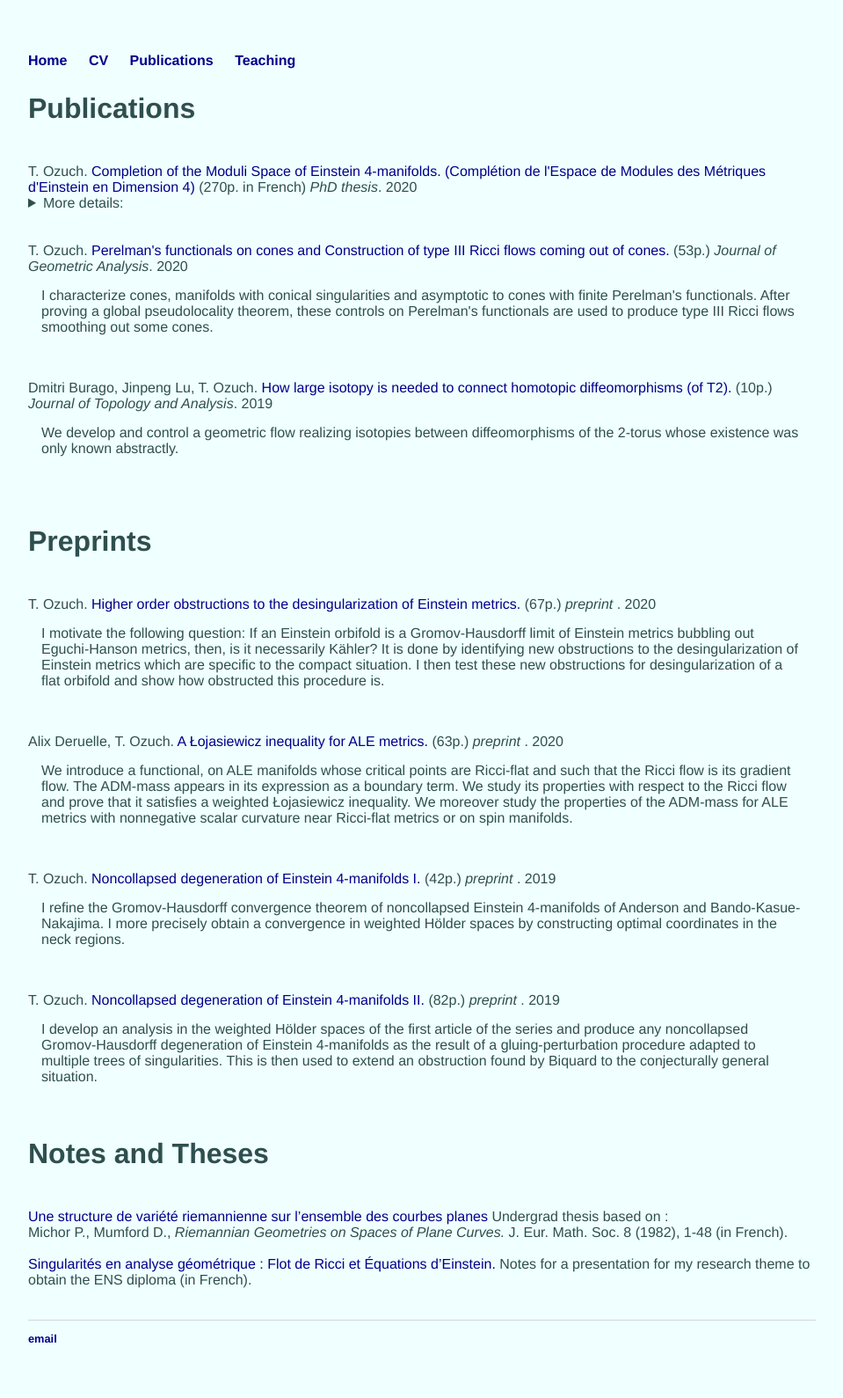
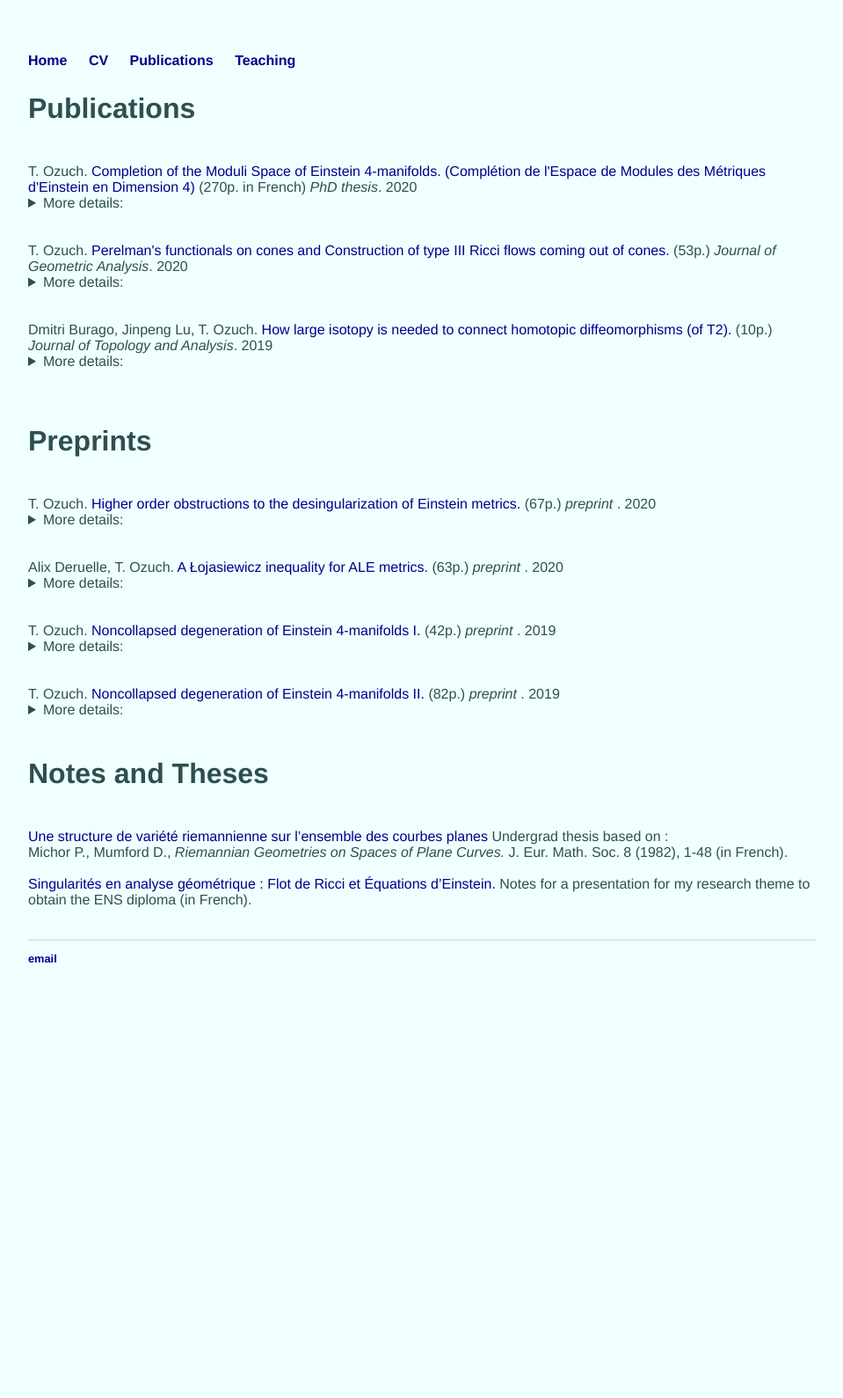
Before and after one commit to tristanozuch/tristanozuch.github.io, a Jekyll site: the page built from publications/index.html, in a window 1280 px wide. Shown: the whole page at 88% size, without its empty margins (160-1119 px from the left). Built offline with Jekyll 4.4.1, drawn with Linux system fonts in a browser that asks for light colours; after the commit the page ends 1157 px from its top, so only the background shows below that.

Commit message:
Update index.html

```diff
--- a/publications/index.html
+++ b/publications/index.html
@@ -14,35 +14,45 @@ title: Publications
 
 <br /> T. Ozuch. <a href="https://link.springer.com/article/10.1007/s12220-018-00131-w"> Perelman's functionals on cones and Construction of type III Ricci flows coming out of cones. </a> (53p.)
 <i> Journal of Geometric Analysis</i>. 2020 <br />
+<details>
+  <summary>More details:</summary>
 <div style="margin: 15px;"> I characterize cones, manifolds with conical singularities and asymptotic to cones with finite Perelman's functionals. After proving a global pseudolocality theorem, these controls on Perelman's functionals are used to produce type III Ricci flows smoothing out some cones.</div>
-<br />
+</details><br />
 
 <br /> Dmitri Burago, Jinpeng Lu, T. Ozuch. <a href="https://www.worldscientific.com/doi/abs/10.1142/S1793525320500028?journalCode=jta"> How large isotopy is needed to connect homotopic diffeomorphisms (of T2).</a> (10p.)
 <i>Journal of Topology and Analysis</i>. 2019<br />
+<details>
+  <summary>More details:</summary>
 <div style="margin: 15px;"> We develop and control a geometric flow realizing isotopies between diffeomorphisms of the 2-torus whose existence was only known abstractly.</div>
-<br />
+</details><br />
   <br />
 
 <h2>Preprints</h2>
 <br /> T. Ozuch. <a href="https://arxiv.org/abs/2012.13316"> Higher order obstructions to the desingularization of Einstein metrics.</a> (67p.)  <i>preprint </i>.
- 2020
-<br /> <div style="margin: 15px;"> I motivate the following question: If an Einstein orbifold is a Gromov-Hausdorff limit of Einstein metrics bubbling out Eguchi-Hanson metrics, then, is it necessarily Kähler? It is done by identifying new obstructions to the desingularization of Einstein metrics which are specific to the compact situation. I then test these new obstructions for desingularization of a flat orbifold and show how obstructed this procedure is.</div>
-<br />
+ 2020<br />
+<details>
+  <summary>More details:</summary>
+<div style="margin: 15px;"> I motivate the following question: If an Einstein orbifold is a Gromov-Hausdorff limit of Einstein metrics bubbling out Eguchi-Hanson metrics, then, is it necessarily Kähler? It is done by identifying new obstructions to the desingularization of Einstein metrics which are specific to the compact situation. I then test these new obstructions for desingularization of a flat orbifold and show how obstructed this procedure is.</div>
+</details><br />
 
 <br /> Alix Deruelle, T. Ozuch. <a href="https://https://arxiv.org/abs/2007.09937"> A Łojasiewicz inequality for ALE metrics.</a> (63p.)  <i>preprint </i>.
  2020
-<br /> <div style="margin: 15px;"> We introduce a functional, on ALE manifolds whose critical points are Ricci-flat and such that the Ricci flow is its gradient flow. The ADM-mass appears in its expression as a boundary term. We study its properties with respect to the Ricci flow and prove that it satisfies a weighted Łojasiewicz inequality. We moreover study the properties of the ADM-mass for ALE metrics with nonnegative scalar curvature near Ricci-flat metrics or on spin manifolds. </div>
 <br />
+<details>
+  <summary>More details:</summary><div style="margin: 15px;"> We introduce a functional, on ALE manifolds whose critical points are Ricci-flat and such that the Ricci flow is its gradient flow. The ADM-mass appears in its expression as a boundary term. We study its properties with respect to the Ricci flow and prove that it satisfies a weighted Łojasiewicz inequality. We moreover study the properties of the ADM-mass for ALE metrics with nonnegative scalar curvature near Ricci-flat metrics or on spin manifolds. </div>
+</details><br />
 
 <br /> T. Ozuch. <a href="https://arxiv.org/abs/1909.12957"> Noncollapsed degeneration of Einstein 4-manifolds I.</a> (42p.) <i>preprint </i>.
  2019
-<br /> <div style="margin: 15px;"> I refine the Gromov-Hausdorff convergence theorem of noncollapsed Einstein 4-manifolds of Anderson and Bando-Kasue-Nakajima. I more precisely obtain a convergence in weighted Hölder spaces by constructing optimal coordinates in the neck regions.</div>
-<br />
+<br /> <details>
+  <summary>More details:</summary><div style="margin: 15px;"> I refine the Gromov-Hausdorff convergence theorem of noncollapsed Einstein 4-manifolds of Anderson and Bando-Kasue-Nakajima. I more precisely obtain a convergence in weighted Hölder spaces by constructing optimal coordinates in the neck regions.</div>
+</details><br />
 
 <br /> T. Ozuch. <a href="https://arxiv.org/abs/1909.12960"> Noncollapsed degeneration of Einstein 4-manifolds II.</a> (82p.) <i>preprint </i>.
  2019
-<br /> <div style="margin: 15px;"> I develop an analysis in the weighted Hölder spaces of the first article of the series and produce any noncollapsed Gromov-Hausdorff degeneration of Einstein 4-manifolds as the result of a gluing-perturbation procedure adapted to multiple trees of singularities. This is then used to extend an obstruction found by Biquard to the conjecturally general situation.</div>
-<br />
+<br /> <details>
+  <summary>More details:</summary><div style="margin: 15px;"> I develop an analysis in the weighted Hölder spaces of the first article of the series and produce any noncollapsed Gromov-Hausdorff degeneration of Einstein 4-manifolds as the result of a gluing-perturbation procedure adapted to multiple trees of singularities. This is then used to extend an obstruction found by Biquard to the conjecturally general situation.</div>
+</details><br />
 
 <h2>Notes and Theses</h2>
 <br /><a href="http://www.math.ens.fr/enseignement/telecharger_fichier.php?fichier=1429"> Une structure de variété riemannienne sur
```
